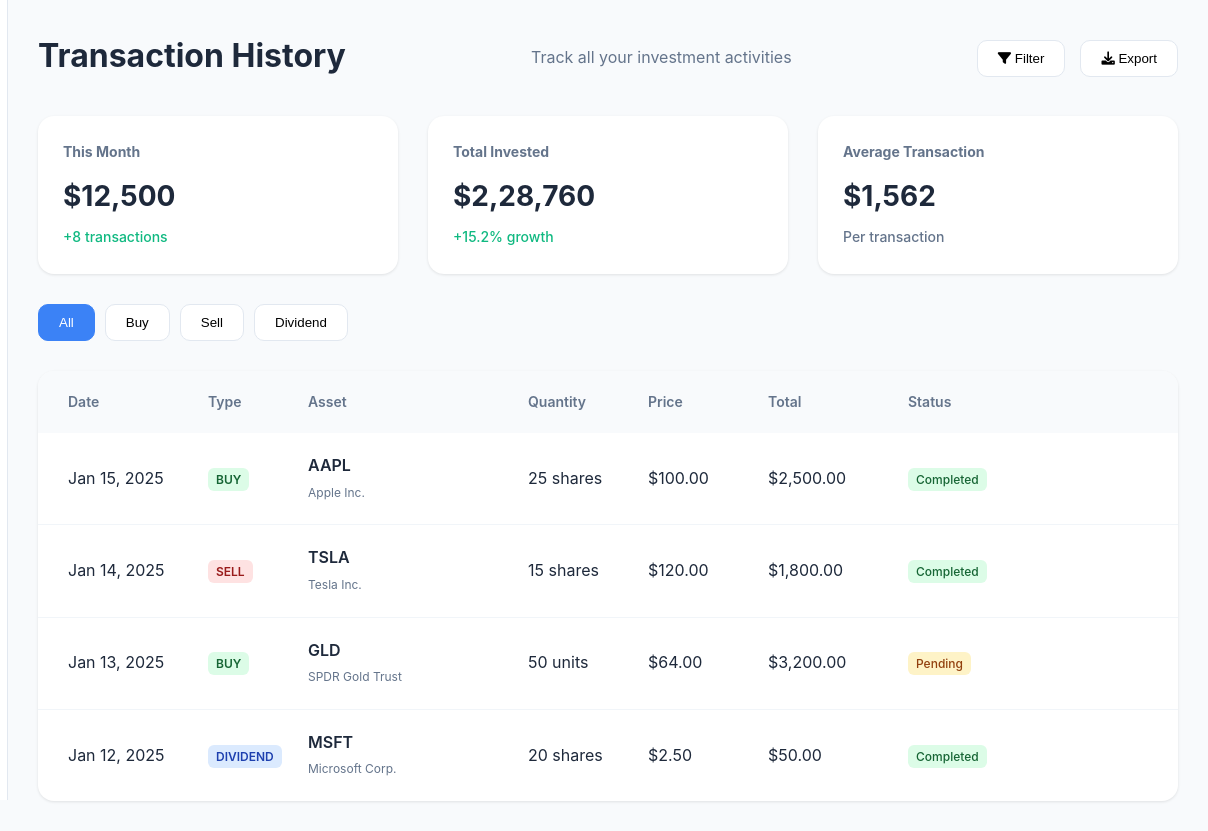
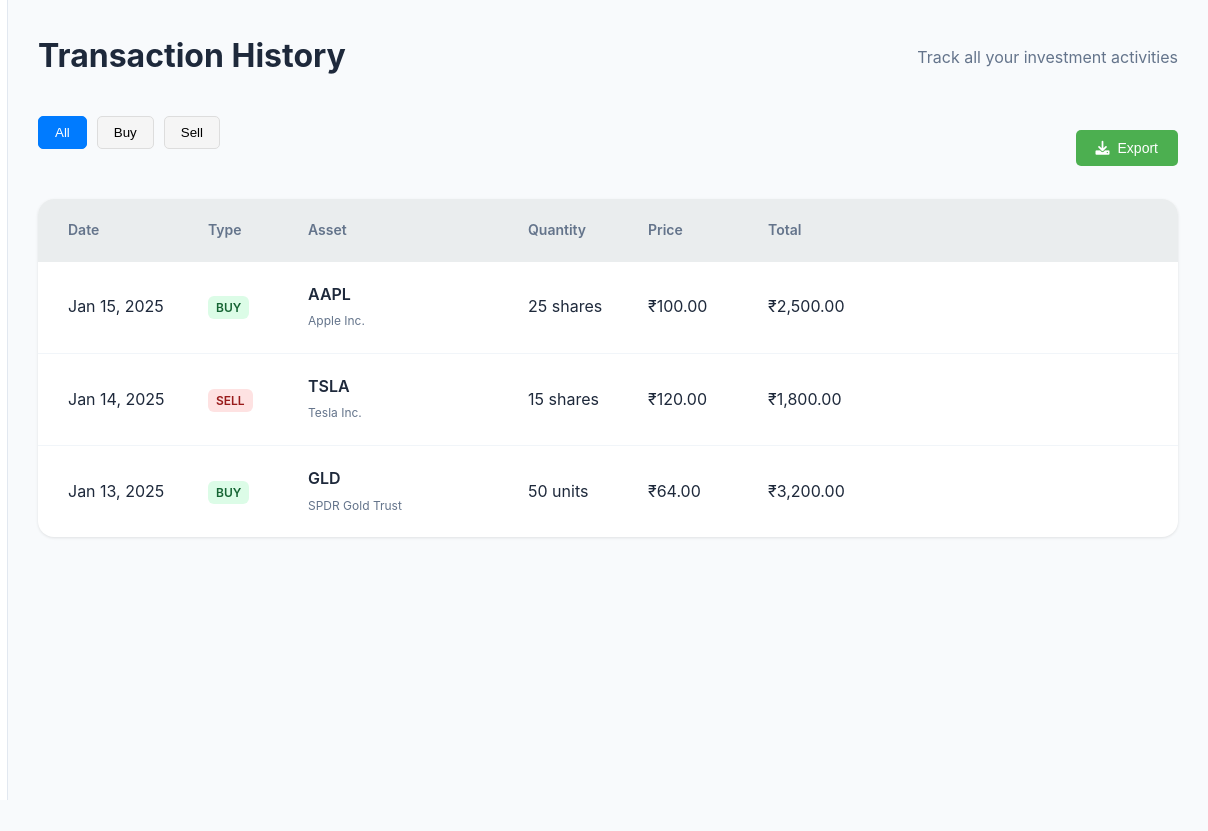
Before and after one commit to negia7265/Group_Project_HSBC_Frontend, a plain HTML site: page pages/transactions.html in a window 1280 px wide. Shown: the full height of the page, 72-1280 px from the left. After the commit the page ends 800 px from the top, so only its background shows below. Drawn offline with nearby package versions, Linux system fonts and the light colour scheme; no server answers.

Commit message:
Made changes in transaction page also implemented export function

```diff
--- a/pages/transactions.html
+++ b/pages/transactions.html
@@ -7,6 +7,7 @@
     <link rel="stylesheet" href="../styles.css">
     <link href="https://cdnjs.cloudflare.com/ajax/libs/font-awesome/6.0.0/css/all.min.css" rel="stylesheet">
     <script src="https://cdn.jsdelivr.net/npm/chart.js"></script>
+    <script src="https://cdnjs.cloudflare.com/ajax/libs/jspdf/2.5.1/jspdf.umd.min.js"></script>
 </head>
 <body>
     <div class="app-container">
@@ -46,39 +47,17 @@
                 <header class="page-header">
                     <h1>Transaction History</h1>
                     <p>Track all your investment activities</p>
-                    <div class="page-actions">
-                        <button class="filter-btn">
-                            <i class="fas fa-filter"></i> Filter
-                        </button>
-                        <button class="export-btn">
-                            <i class="fas fa-download"></i> Export
-                        </button>
-                    </div>
                 </header>
 
-                <div class="transaction-summary">
-                    <div class="summary-item">
-                        <h3>This Month</h3>
-                        <div class="amount">$12,500</div>
-                        <div class="change positive">+8 transactions</div>
+                <div class="transaction-filters-container">
+                    <div class="transaction-filters">
+                        <button class="filter-tab active">All</button>
+                        <button class="filter-tab">Buy</button>
+                        <button class="filter-tab">Sell</button>
                     </div>
-                    <div class="summary-item">
-                        <h3>Total Invested</h3>
-                        <div class="amount">$2,28,760</div>
-                        <div class="change positive">+15.2% growth</div>
-                    </div>
-                    <div class="summary-item">
-                        <h3>Average Transaction</h3>
-                        <div class="amount">$1,562</div>
-                        <div class="change neutral">Per transaction</div>
-                    </div>
-                </div>
-
-                <div class="transaction-filters">
-                    <button class="filter-tab active">All</button>
-                    <button class="filter-tab">Buy</button>
-                    <button class="filter-tab">Sell</button>
-                    <button class="filter-tab">Dividend</button>
+                    <button class="export-btn" id="exportPdf">
+                        <i class="fas fa-download"></i> Export
+                    </button>
                 </div>
 
                 <div class="transaction-table">
@@ -89,7 +68,6 @@
                         <div class="col">Quantity</div>
                         <div class="col">Price</div>
                         <div class="col">Total</div>
-                        <div class="col">Status</div>
                     </div>
                     <div class="table-body">
                         <div class="table-row">
@@ -104,11 +82,8 @@
                                 </div>
                             </div>
                             <div class="col">25 shares</div>
-                            <div class="col">$100.00</div>
-                            <div class="col">$2,500.00</div>
-                            <div class="col">
-                                <span class="status completed">Completed</span>
-                            </div>
+                            <div class="col">₹100.00</div>
+                            <div class="col">₹2,500.00</div>
                         </div>
                         <div class="table-row">
                             <div class="col">Jan 14, 2025</div>
@@ -122,11 +97,8 @@
                                 </div>
                             </div>
                             <div class="col">15 shares</div>
-                            <div class="col">$120.00</div>
-                            <div class="col">$1,800.00</div>
-                            <div class="col">
-                                <span class="status completed">Completed</span>
-                            </div>
+                            <div class="col">₹120.00</div>
+                            <div class="col">₹1,800.00</div>
                         </div>
                         <div class="table-row">
                             <div class="col">Jan 13, 2025</div>
@@ -140,29 +112,8 @@
                                 </div>
                             </div>
                             <div class="col">50 units</div>
-                            <div class="col">$64.00</div>
-                            <div class="col">$3,200.00</div>
-                            <div class="col">
-                                <span class="status pending">Pending</span>
-                            </div>
-                        </div>
-                        <div class="table-row">
-                            <div class="col">Jan 12, 2025</div>
-                            <div class="col">
-                                <span class="transaction-type dividend">Dividend</span>
-                            </div>
-                            <div class="col">
-                                <div class="asset-info">
-                                    <strong>MSFT</strong>
-                                    <span>Microsoft Corp.</span>
-                                </div>
-                            </div>
-                            <div class="col">20 shares</div>
-                            <div class="col">$2.50</div>
-                            <div class="col">$50.00</div>
-                            <div class="col">
-                                <span class="status completed">Completed</span>
-                            </div>
+                            <div class="col">₹64.00</div>
+                            <div class="col">₹3,200.00</div>
                         </div>
                     </div>
                 </div>
@@ -191,6 +142,140 @@
                 }
             });
         });
+
+        // Export PDF functionality
+        document.getElementById('exportPdf').addEventListener('click', function() {
+            const { jsPDF } = window.jspdf;
+            const doc = new jsPDF();
+
+            // Add title
+            doc.setFontSize(20);
+            doc.text('Transaction History', 20, 20);
+
+            // Add date
+            doc.setFontSize(12);
+            doc.text('Generated on: ' + new Date().toLocaleDateString(), 20, 35);
+
+            // Prepare table data
+            const tableData = [];
+            const rows = document.querySelectorAll('.table-row');
+
+            rows.forEach(row => {
+                const cols = row.querySelectorAll('.col');
+                const rowData = [
+                    cols[0].textContent.trim(), // Date
+                    cols[1].textContent.trim(), // Type
+                    cols[2].querySelector('strong').textContent + ' - ' + cols[2].querySelector('span').textContent, // Asset
+                    cols[3].textContent.trim(), // Quantity
+                    cols[4].textContent.trim(), // Price
+                    cols[5].textContent.trim()  // Total
+                ];
+                tableData.push(rowData);
+            });
+
+            // Create table headers
+            const headers = ['Date', 'Type', 'Asset', 'Quantity', 'Price', 'Total'];
+
+            // Add table
+            let yPosition = 50;
+
+            // Add headers
+            doc.setFontSize(10);
+            doc.setFont('helvetica', 'bold');
+            let xPosition = 20;
+            const columnWidths = [30, 20, 50, 25, 25, 30];
+
+            headers.forEach((header, index) => {
+                doc.text(header, xPosition, yPosition);
+                xPosition += columnWidths[index];
+            });
+
+            // Add line under headers
+            doc.line(20, yPosition + 2, 200, yPosition + 2);
+            yPosition += 10;
+
+            // Add data rows
+            doc.setFont('helvetica', 'normal');
+            tableData.forEach(row => {
+                xPosition = 20;
+                row.forEach((cell, index) => {
+                    // Truncate long text to fit columns
+                    let cellText = cell;
+                    if (cellText.length > 20) {
+                        cellText = cellText.substring(0, 17) + '...';
+                    }
+                    doc.text(cellText, xPosition, yPosition);
+                    xPosition += columnWidths[index];
+                });
+                yPosition += 8;
+
+                // Add new page if needed
+                if (yPosition > 270) {
+                    doc.addPage();
+                    yPosition = 20;
+                }
+            });
+
+            // Save the PDF
+            doc.save('transaction-history.pdf');
+        });
     </script>
+
+    <style>
+        .transaction-filters-container {
+            display: flex;
+            justify-content: space-between;
+            align-items: center;
+            margin-bottom: 20px;
+        }
+
+        .transaction-filters {
+            display: flex;
+            gap: 10px;
+        }
+
+        .export-btn {
+            background: #4CAF50;
+            color: white;
+            border: none;
+            padding: 10px 20px;
+            border-radius: 5px;
+            cursor: pointer;
+            font-size: 14px;
+            display: flex;
+            align-items: center;
+            gap: 8px;
+            transition: background-color 0.3s;
+        }
+
+        .export-btn:hover {
+            background: #45a049;
+            border: 1px solid #07610a;
+            color: white;
+        }
+
+        .filter-tab {
+            background: #f5f5f5;
+            border: 1px solid #ddd;
+            padding: 8px 16px;
+            border-radius: 5px;
+            cursor: pointer;
+            transition: all 0.3s;
+        }
+
+        .filter-tab.active {
+            background: #007bff;
+            color: white;
+            border-color: #007bff;
+        }
+
+        .filter-tab:hover {
+            background: #e0e0e0;
+        }
+
+        .filter-tab.active:hover {
+            background: #0056b3;
+        }
+    </style>
 </body>
 </html>
--- a/styles.css
+++ b/styles.css
@@ -999,7 +999,7 @@ body {
     grid-template-columns: 120px 80px 200px 100px 100px 120px 100px;
     gap: 20px;
     padding: 20px 30px;
-    background: #f8fafc;
+    background: #eaedee;
     font-weight: 600;
     color: #64748b;
     font-size: 14px;
```
